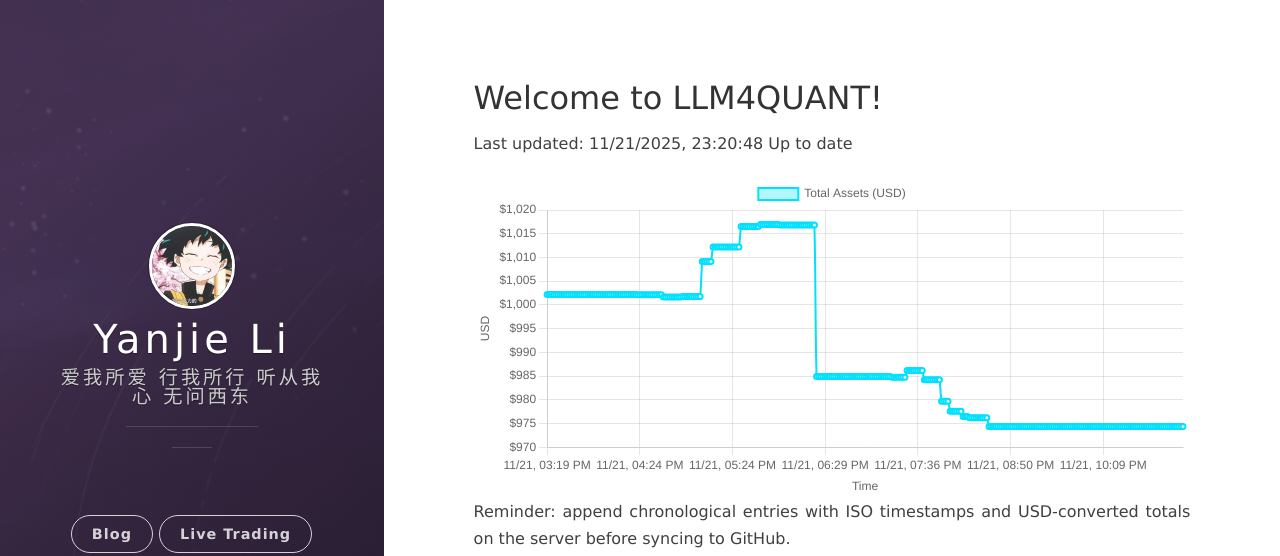
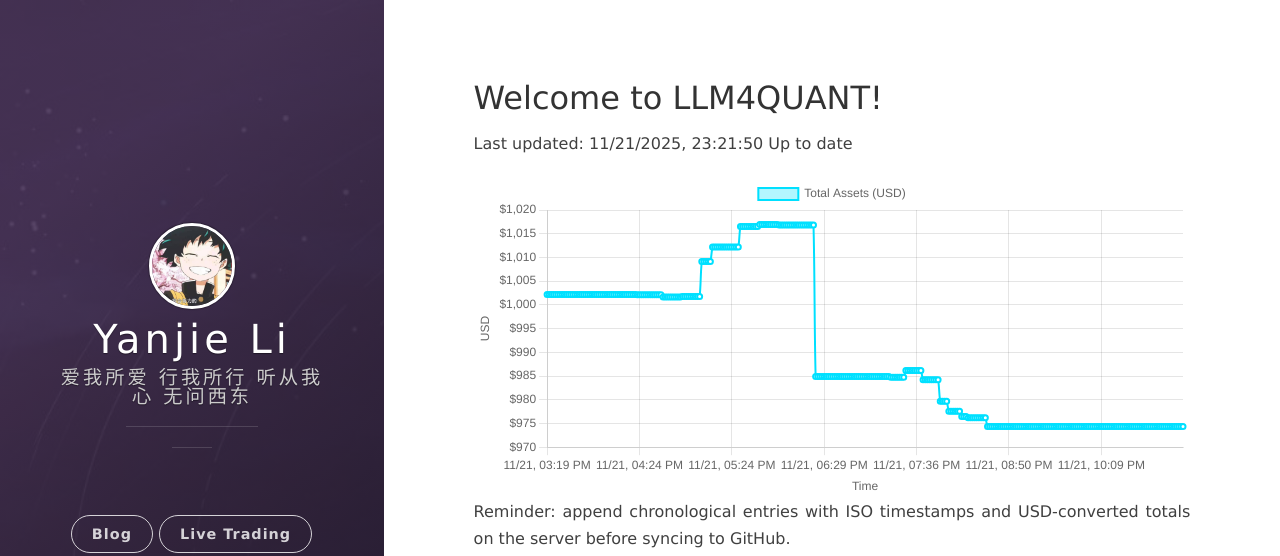
Before and after one commit to leeyegy/leeyegy.github.io, a Jekyll site: the page built from live-trading.html, in a window 1280 px wide. Shown: the top 556 px of the page. Built offline with Jekyll 4.4.1, drawn with Linux system fonts in a browser that asks for light colours; nearby versions of some CDN libraries.

Commit message:
AccountMonitor: update balance history 2025-11-22T07:21:50+08:00

```diff
--- a/assets/data/binance/balance-history.json
+++ b/assets/data/binance/balance-history.json
@@ -1,5 +1,5 @@
 {
-  "generatedAt": "2025-11-22T07:20:48+08:00",
+  "generatedAt": "2025-11-22T07:21:50+08:00",
   "asset": "total_usd_value",
   "history": [
     {
@@ -1185,6 +1185,10 @@
     {
       "timestamp": "2025-11-22T07:20:48+08:00",
       "totalUsd": 974.36593718
+    },
+    {
+      "timestamp": "2025-11-22T07:21:50+08:00",
+      "totalUsd": 974.36593718
     }
   ]
 }
```
